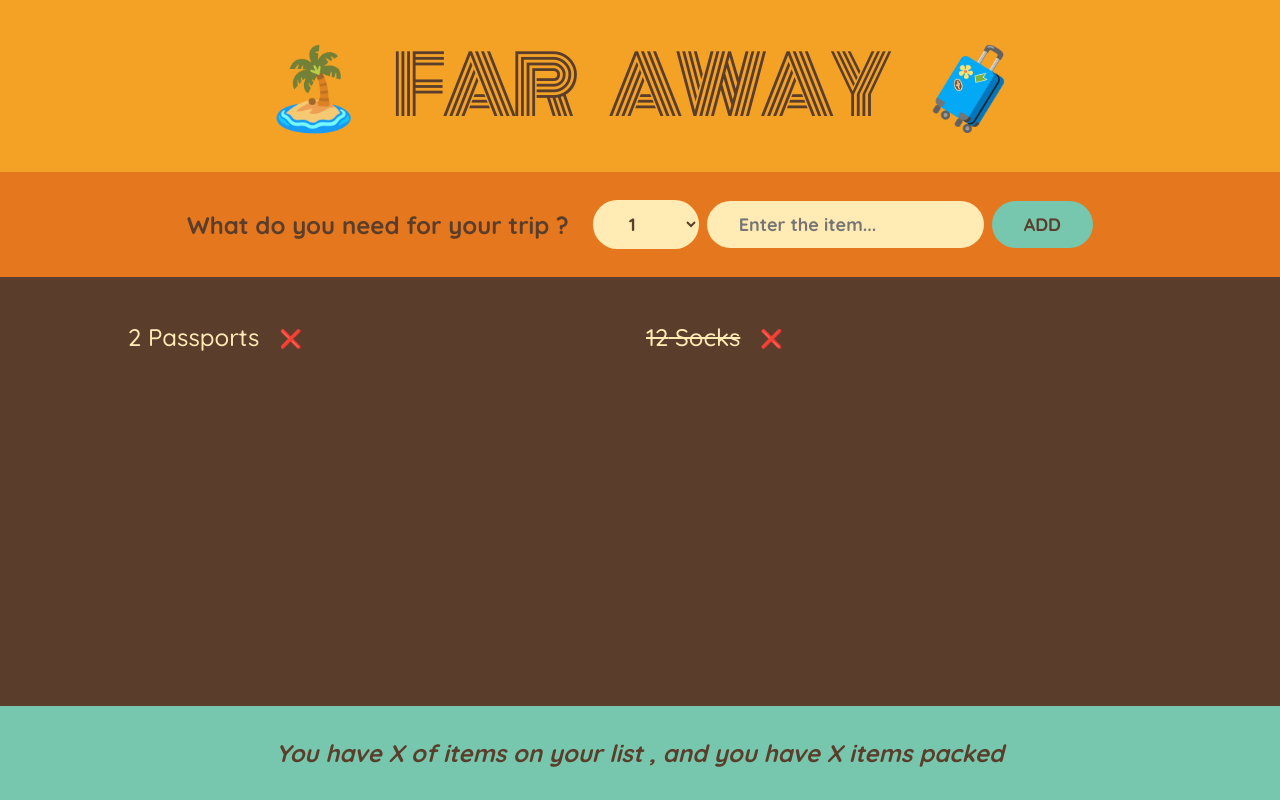
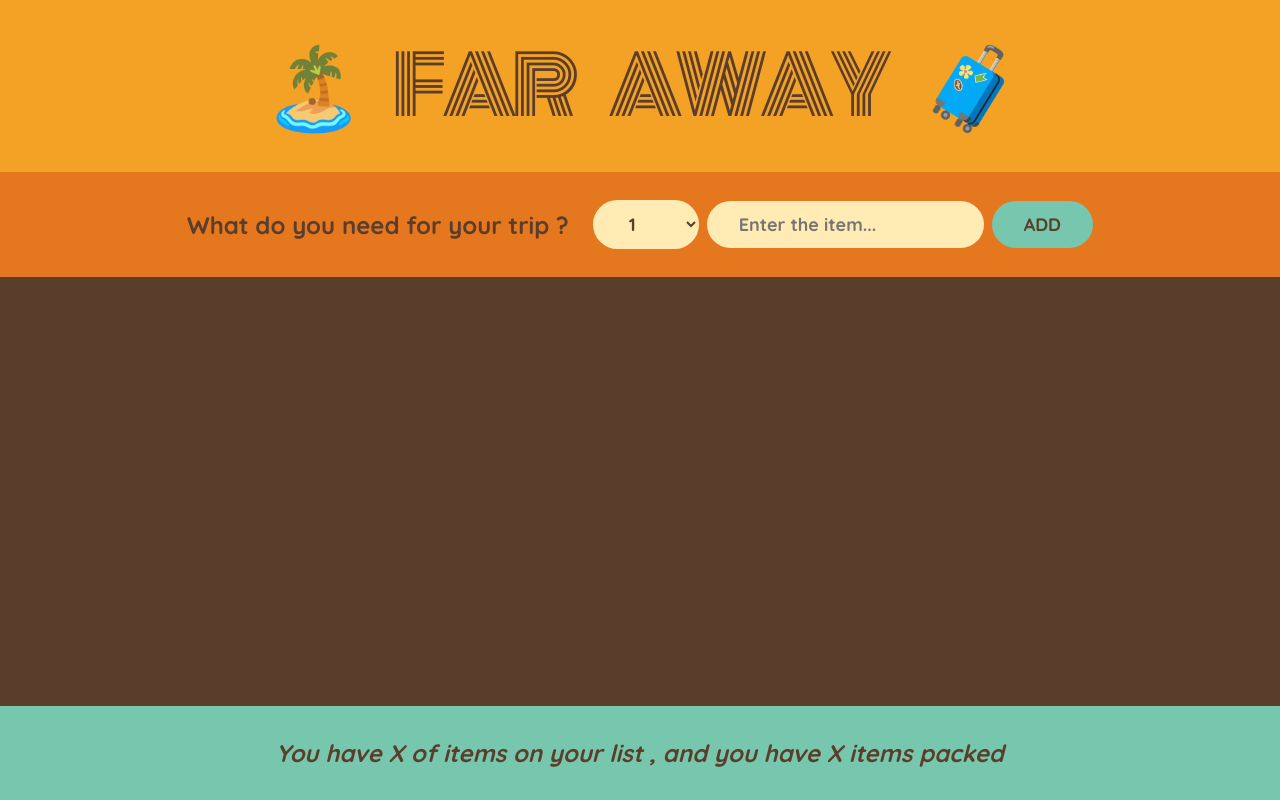
Before and after one commit to BasharAlAjalin/travel-check-list, a React (Vite) app: page / in a window 1280 px wide. Built offline with nearby package versions, Linux system fonts and the light colour scheme.

Commit message:
Apply left state up on items

```diff
--- a/src/App.jsx
+++ b/src/App.jsx
@@ -1,16 +1,16 @@
 import { useState } from "react";
 
-const initialItems = [
-  { id: 1, description: "Passports", quantity: 2, packed: false },
-  { id: 2, description: "Socks", quantity: 12, packed: true },
-];
+export default function App() {
+  const [items, setItems] = useState([]);
 
-export default function App() {
+  function handleItems(item) {
+    setItems((items) => [...items, item]);
+  }
   return (
     <div className="app">
       <Logo />
-      <Form />
-      <PackingList />
+      <Form onAddItems={handleItems} />
+      <PackingList items={items} />
       <Status />
     </div>
   );
@@ -19,7 +19,7 @@
 function Logo() {
   return <h1>🏝️ Far Away 🧳</h1>;
 }
-function Form() {
+function Form({ onAddItems }) {
   const [description, setDescription] = useState("");
   const [number, setNumber] = useState(1);
 
@@ -30,6 +30,7 @@
     const newItem = { description, number, packed: false, id: Date.now() };
     console.log(newItem);
 
+    onAddItems(newItem);
     setDescription("");
     setNumber(1);
   }
@@ -56,11 +57,11 @@
     </form>
   );
 }
-function PackingList() {
+function PackingList({ items }) {
   return (
     <div className="list">
       <ul>
-        {initialItems.map((item) => (
+        {items.map((item) => (
           <Item item={item} key={item.id} />
         ))}
       </ul>
@@ -71,7 +72,7 @@
   return (
     <li>
       <span style={item.packed ? { textDecoration: "line-through" } : {}}>
-        {item.quantity} {item.description}
+        {item.number} {item.description}
       </span>
       <button>❌</button>
     </li>
```
